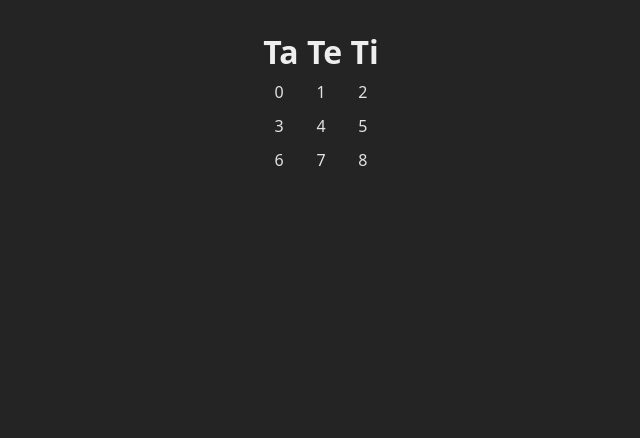
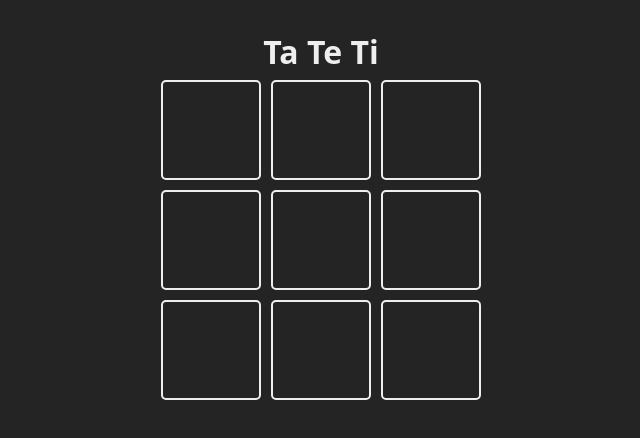
Before and after one commit to onurbsofa/ta-te-ti-react, a React (Vite) app: page / in a window 1280 px wide. Shown: the top 438 px of the page, without its empty margins (319-959 px from the left). Built offline with nearby package versions, Linux system fonts and the light colour scheme.

Commit message:
cuadraditos

```diff
--- a/src/App.jsx
+++ b/src/App.jsx
@@ -4,6 +4,14 @@ const TURNS = {
 }
 
 const board = Array(9).fill(null)
+const Square = ({ children, updateBoard, index }) => {
+  return (
+    <div className="square">
+      {children}
+    </div>
+  )
+}
+
 
 function App() {
   return (
@@ -11,13 +19,11 @@ function App() {
         <h1>Ta Te Ti</h1>
         <section className="game">
         {
-          board.map(( value, index) => {
+          board.map(( index) => {
             return (
-            <div className="cell" key={index}>
-              <span className="cell__content">
-              {index}
-              </span>
-            </div>
+              <Square key={index} index={index}>
+
+              </Square>
           )
         })
         }
```
